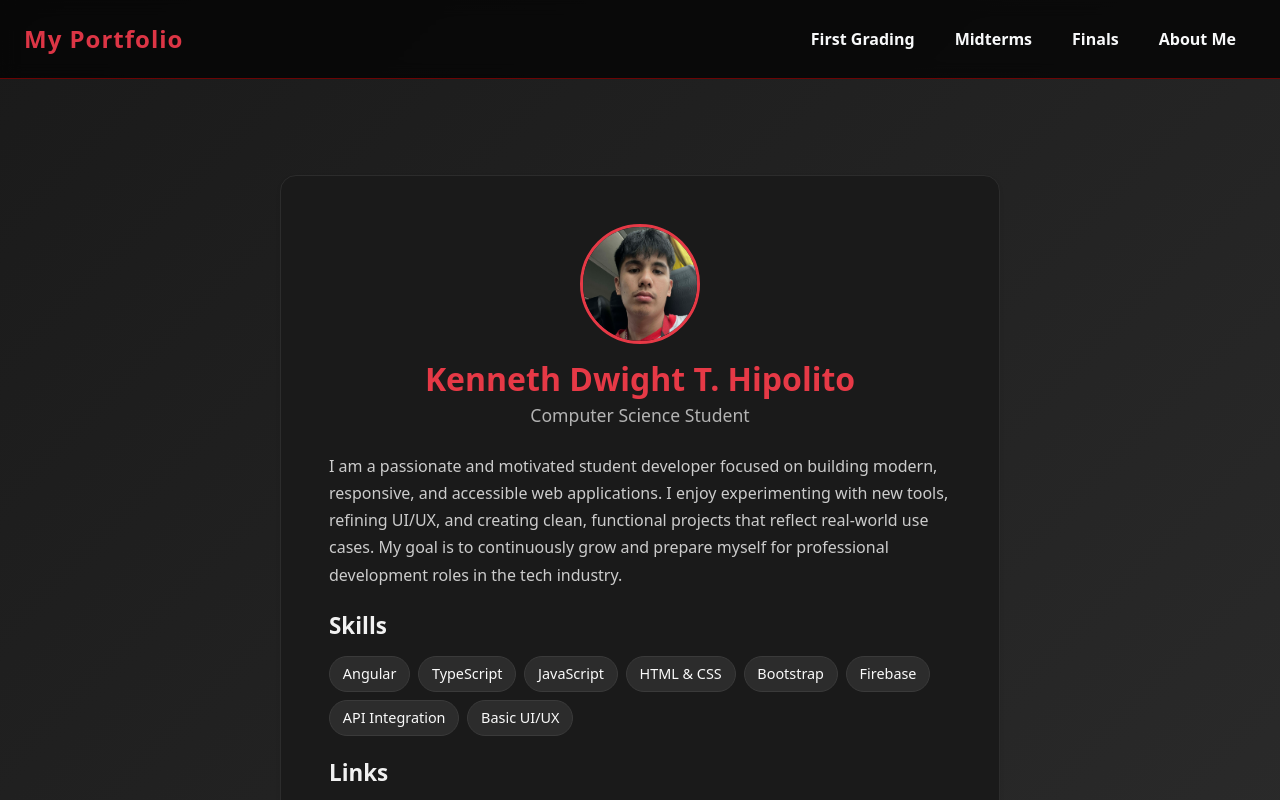
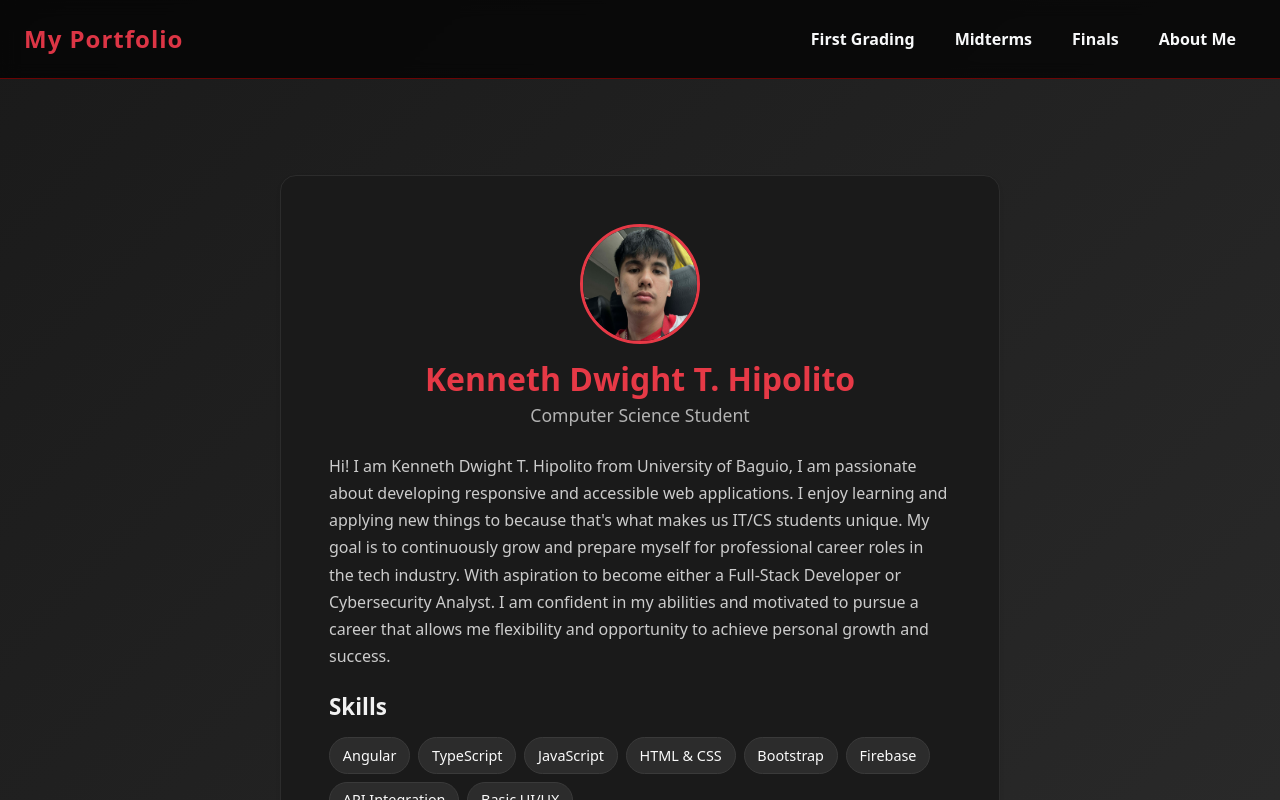
Before and after one commit to chroma-ken/final-portfolio-appdev, an Angular app: page /about in a window 1280 px wide. Shown: the top 800 px of the page. Built offline with nearby package versions, Linux system fonts and the light colour scheme.

Commit message:
update the about me component

```diff
--- a/src/app/about/about.ts
+++ b/src/app/about/about.ts
@@ -16,11 +16,11 @@ export class About {
   role: string = 'Computer Science Student';
 
   description: string = `
-    I am a passionate and motivated student developer focused on building modern,
-    responsive, and accessible web applications. I enjoy experimenting with new
-    tools, refining UI/UX, and creating clean, functional projects that reflect
-    real-world use cases. My goal is to continuously grow and prepare myself for
-    professional development roles in the tech industry.
+    Hi! I am Kenneth Dwight T. Hipolito from University of Baguio, I am passionate about developing responsive and
+    accessible web applications. I enjoy learning and applying new things to because that's what makes us IT/CS students
+    unique. My goal is to continuously grow and prepare myself for professional career roles in the tech industry. With
+    aspiration to become either a Full-Stack Developer or Cybersecurity Analyst. I am confident in my abilities and motivated
+    to pursue a career that allows me flexibility and opportunity to achieve personal growth and success.
   `;
 
   // Skills dynamically rendered as badges
```
